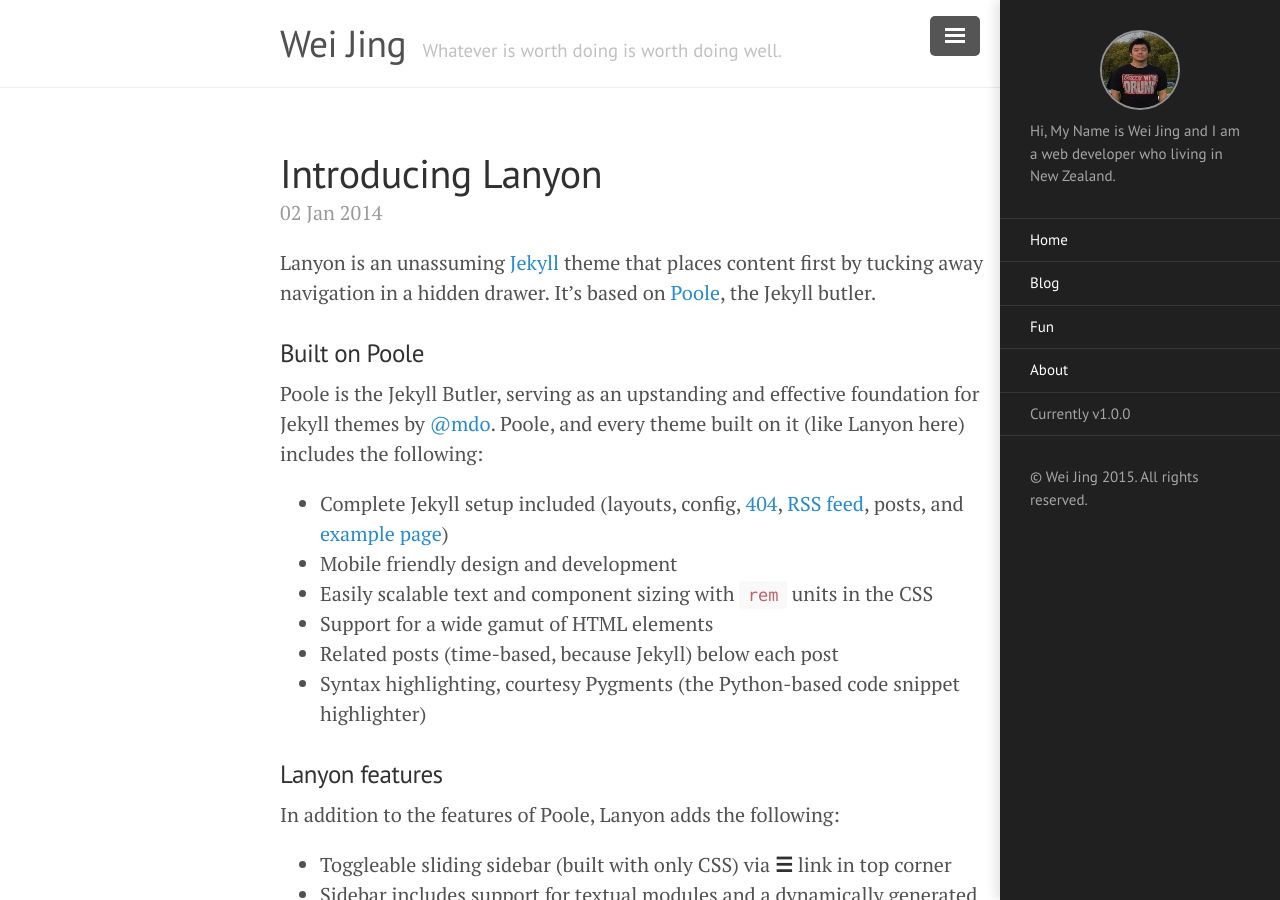
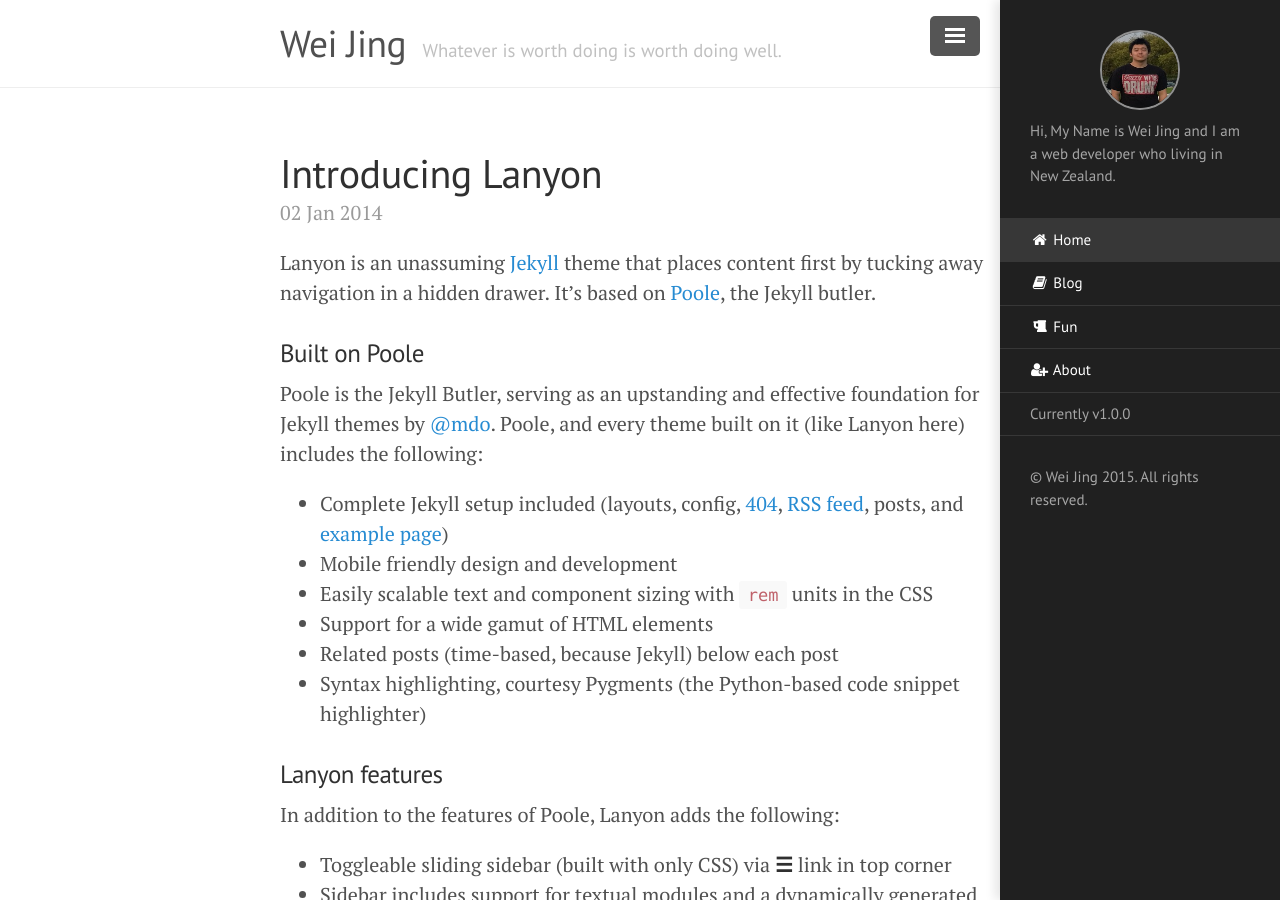
Before and after one commit to HydJing/hydjing.github.io, a Jekyll site: the page built from index.html, in a window 1280 px wide and 900 px high. Built offline with Jekyll 4.4.1, drawn with Linux system fonts in a browser that asks for light colours; the list of posts is cut into pages by our own code.

Commit message:
Update the sidebar
Update the sidebar

```diff
--- a/_includes/sidebar.html
+++ b/_includes/sidebar.html
@@ -12,23 +12,10 @@
   </div>
 
   <nav class="sidebar-nav">
-    <a class="sidebar-nav-item{% if page.url == site.baseurl %} active{% endif %}" href="{{ site.baseurl }}/">Home</a>
-
-    {% comment %}
-      The code below dynamically generates a sidebar nav of pages with
-      `layout: page` in the front-matter. See readme for usage.
-    {% endcomment %}
-
-    {% assign pages_list = site.pages | sort:"url" %}
-    {% for node in pages_list %}
-      {% if node.title != null %}
-        {% if node.layout == "page" %}
-          <a class="sidebar-nav-item{% if page.url == node.url %} active{% endif %}" href="{{ node.url }}">{{ node.title }}</a>
-        {% endif %}
-      {% endif %}
-    {% endfor %}
-
-
+    <a class="sidebar-nav-item{% if page.url == '/' %} active{% endif %}" href="{{ site.baseurl }}/"><i class="fa fa-home fa-fw"></i> Home</a>
+	<a class="sidebar-nav-item{% if page.url == node.url %} active{% endif %}" href="/blog"><i class="fa fa-book fa-fw"></i> Blog</a>
+	<a class="sidebar-nav-item{% if page.url == node.url %} active{% endif %}" href="/fun"><i class="fa fa-beer fa-fw"></i> Fun</a>
+	<a class="sidebar-nav-item{% if page.url == node.url %} active{% endif %}" href="/about"><i class="fa fa-user-plus fa-fw"></i> About</a>
     <span class="sidebar-nav-item">Currently v{{ site.version }}</span>
   </nav>
 
```
